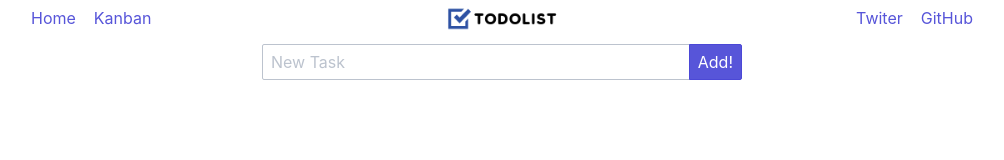
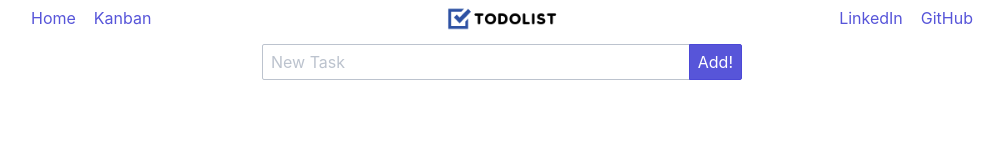
Before and after one commit to EverSilverio/todoListVue, a Vue app: page / in a window 1280 px wide. Shown: the top 160 px of the page, without its empty margins (138-1142 px from the left). Built offline with nearby package versions, Linux system fonts and the light colour scheme.

Commit message:
Update TodoList

```diff
--- a/src/App.vue
+++ b/src/App.vue
@@ -10,8 +10,8 @@
                     <img class="img-responsive img-logo" src="@/assets/logo.png" alt="logomarcar tdlst">
                 </section>
                 <section class="navbar-section">
-                    <a href="" class="btn btn-link">Twiter</a>
-                    <a href="" class="btn btn-link">GitHub</a>
+                    <a href="https://www.linkedin.com/in/eversilverio/" target="_blank" class="btn btn-link">LinkedIn</a>
+                    <a href="https://github.com/EverSilverio/" target="_blank" class="btn btn-link">GitHub</a>
                 </section>
             </header>
             <router-view> </router-view>
```
Also changed, not shown: git/pag01.png (added), git/pag02.png (added).
